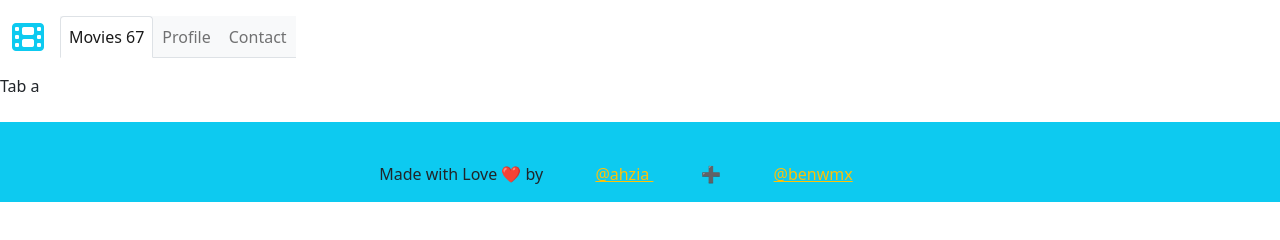
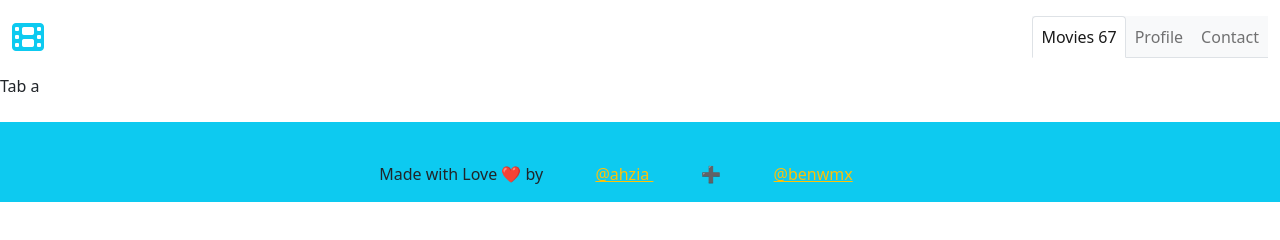
Before and after one commit to benwmx/MovieLover, a website built with webpack: page src/index.html in a window 1280 px wide. Built offline with nearby package versions, Linux system fonts and the light colour scheme.

Commit message:
work on header

```diff
--- a/src/index.html
+++ b/src/index.html
@@ -15,14 +15,9 @@
         <nav class="navbar navbar-expand-lg navbar-light">
             <div class="container-fluid">
                 <a class="navbar-brand text-info fs-2" href="#"><i class="fas fa-film"></i></a>
-                <button class="navbar-toggler" type="button" data-bs-toggle="collapse"
-                    data-bs-target="#navbarNavAltMarkup" aria-controls="navbarNavAltMarkup" aria-expanded="false"
-                    aria-label="Toggle navigation">
-                    <span class="navbar-toggler-icon"></span>
-                </button>
-                <div class="collapse navbar-collapse" id="navbarNavAltMarkup">
-                    <div class="navbar-nav jus">
-                        <ul class="nav nav-tabs justify-content-end bg-light" id="myTab" role="tablist">
+                <div class="collapse navbar-collapse d-flex justify-content-end" id="navbarNavAltMarkup">
+                    <div class="navbar-nav ">
+                        <ul class="nav nav-tabs bg-light" id="myTab" role="tablist">
                             <li class="nav-item" role="presentation">
                                 <button class="nav-link active" id="home-tab" data-bs-toggle="tab"
                                     data-bs-target="#home" type="button" role="tab" aria-controls="home"
```
